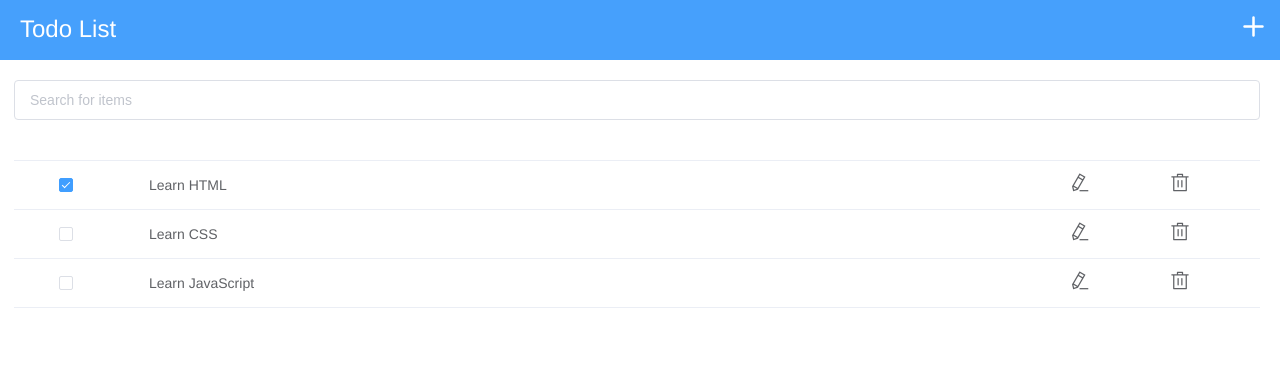
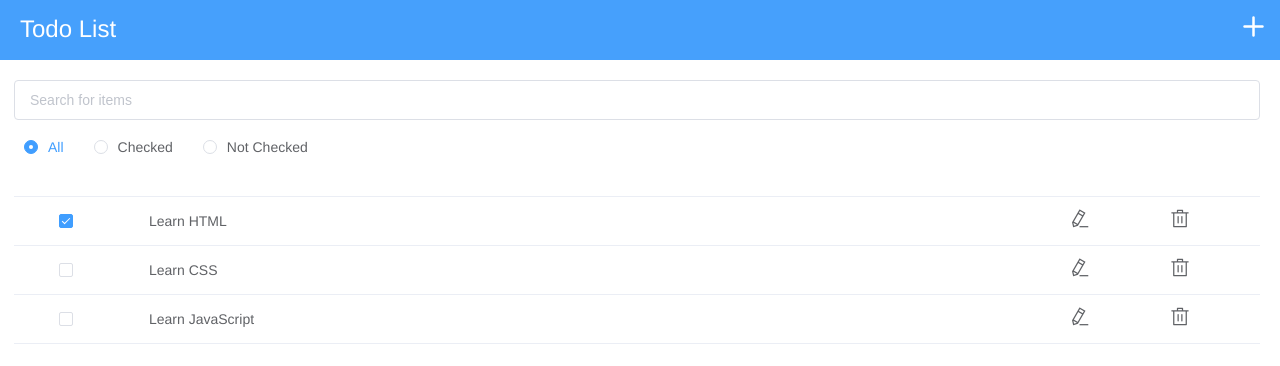
Before and after one commit to LiaoJimmy/todo-list, a Vue app: page / in a window 1280 px wide. Shown: the top 366 px of the page. Built offline with nearby package versions, Linux system fonts and the light colour scheme.

Commit message:
Add filter feature

```diff
--- a/src/components/TodoList/Container.vue
+++ b/src/components/TodoList/Container.vue
@@ -12,6 +12,11 @@
         placeholder="Search for items"
         v-model="search"
       />
+      <el-radio-group v-model="filterChecked">
+        <el-radio :label="ALL">All</el-radio>
+        <el-radio :label="CHECKED">Checked</el-radio>
+        <el-radio :label="NOT_CHECKED">Not Checked</el-radio>
+      </el-radio-group>
       <el-table
         :data="filterItems"
       >
@@ -51,9 +56,12 @@
 import {
   mapGetters,
   mapMutations,
-  mapState,
 } from 'vuex';
-
+import {
+  ALL,
+  CHECKED,
+  NOT_CHECKED,
+} from './filter-checked';
 import {
   ADD_ITEM,
   EDIT_ITEM,
@@ -67,17 +75,17 @@ export default {
     ...mapGetters([
       'filterItems',
     ]),
-    ...mapState([
-      'search',
-    ]),
+    filterChecked: {
+      get() { return this.$store.state.filterChecked; },
+      set(value) { this.$store.state.filterChecked = value; },
+    },
     search: {
-      get() {
-        return this.$store.state.search;
-      },
-      set(value) {
-        this.$store.state.search = value;
-      },
+      get() { return this.$store.state.search; },
+      set(value) { this.$store.state.search = value; },
     },
+    ALL: { get() { return ALL; } },
+    CHECKED: { get() { return CHECKED; } },
+    NOT_CHECKED: { get() { return NOT_CHECKED; } },
   },
   methods: {
     ...mapMutations([
--- /dev/null
+++ b/src/components/TodoList/filter-checked.js
@@ -0,0 +1,9 @@
+export const ALL = 'ALL';
+export const CHECKED = 'CHECKED';
+export const NOT_CHECKED = 'NOT_CHECKED';
+
+export default {
+  ALL,
+  CHECKED,
+  NOT_CHECKED,
+};
--- a/src/components/TodoList/getters.js
+++ b/src/components/TodoList/getters.js
@@ -1,8 +1,17 @@
+import {
+  ALL,
+  CHECKED,
+} from './filter-checked';
+
 export default {
-  filterItems: ({ search, todolist }) => {
-    if (search === '') {
-      return todolist;
+  filterItems: ({ filterChecked, search, todolist }) => {
+    let result = todolist;
+    if (search !== '') {
+      result = result.filter(({ item }) => item.includes(search));
     }
-    return todolist.filter(({ item }) => item.includes(search));
+    if (filterChecked !== ALL) {
+      result = result.filter(({ checked }) => (filterChecked === CHECKED ? checked : !checked));
+    }
+    return result;
   },
 };
--- /dev/null
+++ b/src/components/TodoList/state.js
@@ -0,0 +1,24 @@
+import { ALL } from './filter-checked';
+
+export default {
+  count: 3,
+  filterChecked: ALL,
+  search: '',
+  todolist: [
+    {
+      index: 0,
+      item: 'Learn HTML',
+      checked: true,
+    },
+    {
+      index: 1,
+      item: 'Learn CSS',
+      checked: false,
+    },
+    {
+      index: 2,
+      item: 'Learn JavaScript',
+      checked: false,
+    },
+  ],
+};
--- a/src/components/TodoList/style.scss
+++ b/src/components/TodoList/style.scss
@@ -45,3 +45,8 @@
   margin-left: -6px;
   margin-top: 40px;
 }
+
+.el-radio-group {
+  margin-left: 10px;
+  margin-top: 20px;
+}
--- a/src/helper/Vuex.js
+++ b/src/helper/Vuex.js
@@ -2,31 +2,9 @@ import Vuex from 'vuex';
 
 import getters from '../components/TodoList/getters';
 import mutations from '../components/TodoList/mutations';
+import state from '../components/TodoList/state';
 
 export const getStore = (vue) => {
-  const state = {
-    count: 3,
-    filterChecked: false,
-    search: '',
-    todolist: [
-      {
-        index: 0,
-        item: 'Learn HTML',
-        checked: true,
-      },
-      {
-        index: 1,
-        item: 'Learn CSS',
-        checked: false,
-      },
-      {
-        index: 2,
-        item: 'Learn JavaScript',
-        checked: false,
-      },
-    ],
-  };
-
   vue.use(Vuex);
   return new Vuex.Store({
     getters,
--- a/src/helper/element-ui.js
+++ b/src/helper/element-ui.js
@@ -7,6 +7,8 @@ import {
   Main,
   Message,
   MessageBox,
+  Radio,
+  RadioGroup,
   Table,
   TableColumn,
 } from 'element-ui';
@@ -18,6 +20,8 @@ export const importer = (vue) => {
   vue.use(Header);
   vue.use(Input);
   vue.use(Main);
+  vue.use(Radio);
+  vue.use(RadioGroup);
   vue.use(Table);
   vue.use(TableColumn);
 
```
Also changed, not shown: 1 other file (tests, documents, lock files or other folders).
